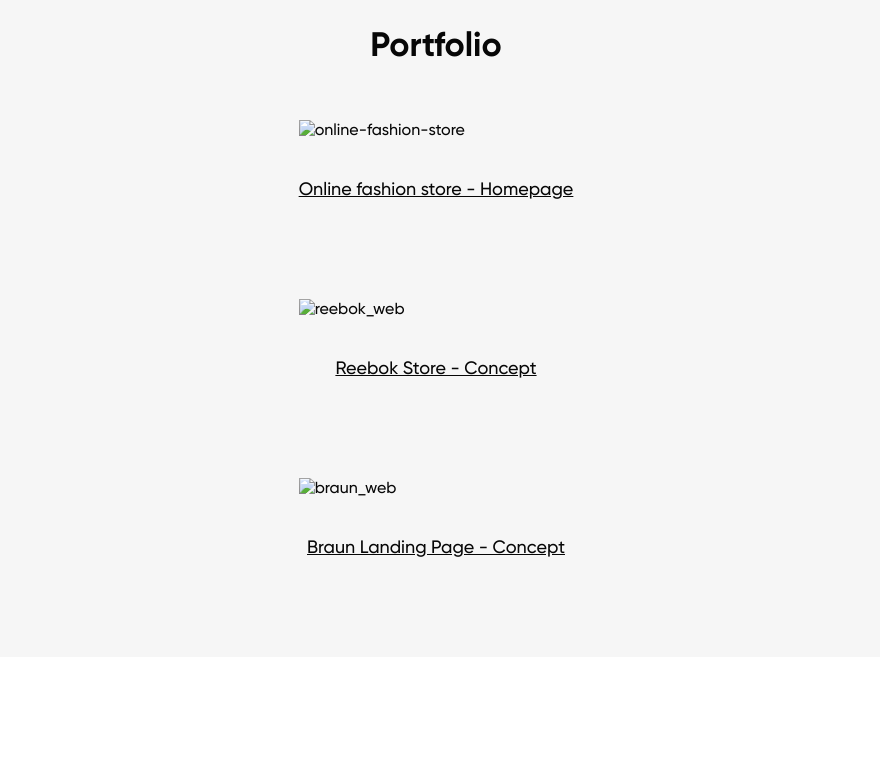
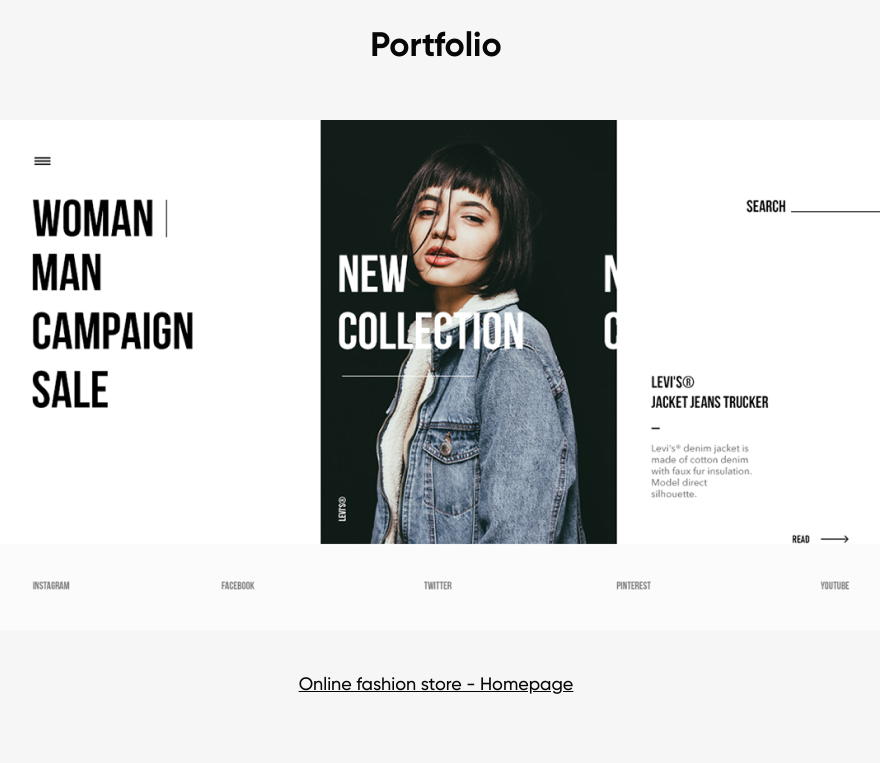
Before and after one commit to andreitru/denis-novik-portfolio, a website: page index.html in a window 1280 px wide. Shown: the part 1960-2723 px from the top of the page, without its empty margins (204-1084 px from the left). Drawn offline with nearby package versions, Linux system fonts and the light colour scheme; files that its build step writes are made by us from their sources; the site is published under a folder, as on GitHub Pages, so addresses that start at the root find nothing.

Commit message:
image src

```diff
--- a/index.html
+++ b/index.html
@@ -131,17 +131,17 @@
         <h1 class="portfolio__title title">Portfolio</h1>
         <div class="portfolio__figures">
           <figure class="portfolio__figure">
-            <img src="/src/img/online-fashion-store.jpg" alt="online-fashion-store" class="portfolio__img">
+            <img src="src/img/online-fashion-store.jpg" alt="online-fashion-store" class="portfolio__img">
             <figcaption class="portfolio__caption"> <a href="#" class="portfolio__caption-link" target="_blank">Online
                 fashion store - Homepage</a> </figcaption>
           </figure>
           <figure class="portfolio__figure">
-            <img src="/src/img/reebok_web.jpg" alt="reebok_web" class="portfolio__img">
+            <img src="src/img/reebok_web.jpg" alt="reebok_web" class="portfolio__img">
             <figcaption class="portfolio__caption"> <a href="#" class="portfolio__caption-link" target="_blank">Reebok
                 Store - Concept</a> </figcaption>
           </figure>
           <figure class="portfolio__figure">
-            <img src="/src/img/braun_web.jpg" alt="braun_web" class="portfolio__img">
+            <img src="src/img/braun_web.jpg" alt="braun_web" class="portfolio__img">
             <figcaption class="portfolio__caption"> <a href="#" class="portfolio__caption-link" target="_blank">Braun
                 Landing Page - Concept</a> </figcaption>
           </figure>
```
